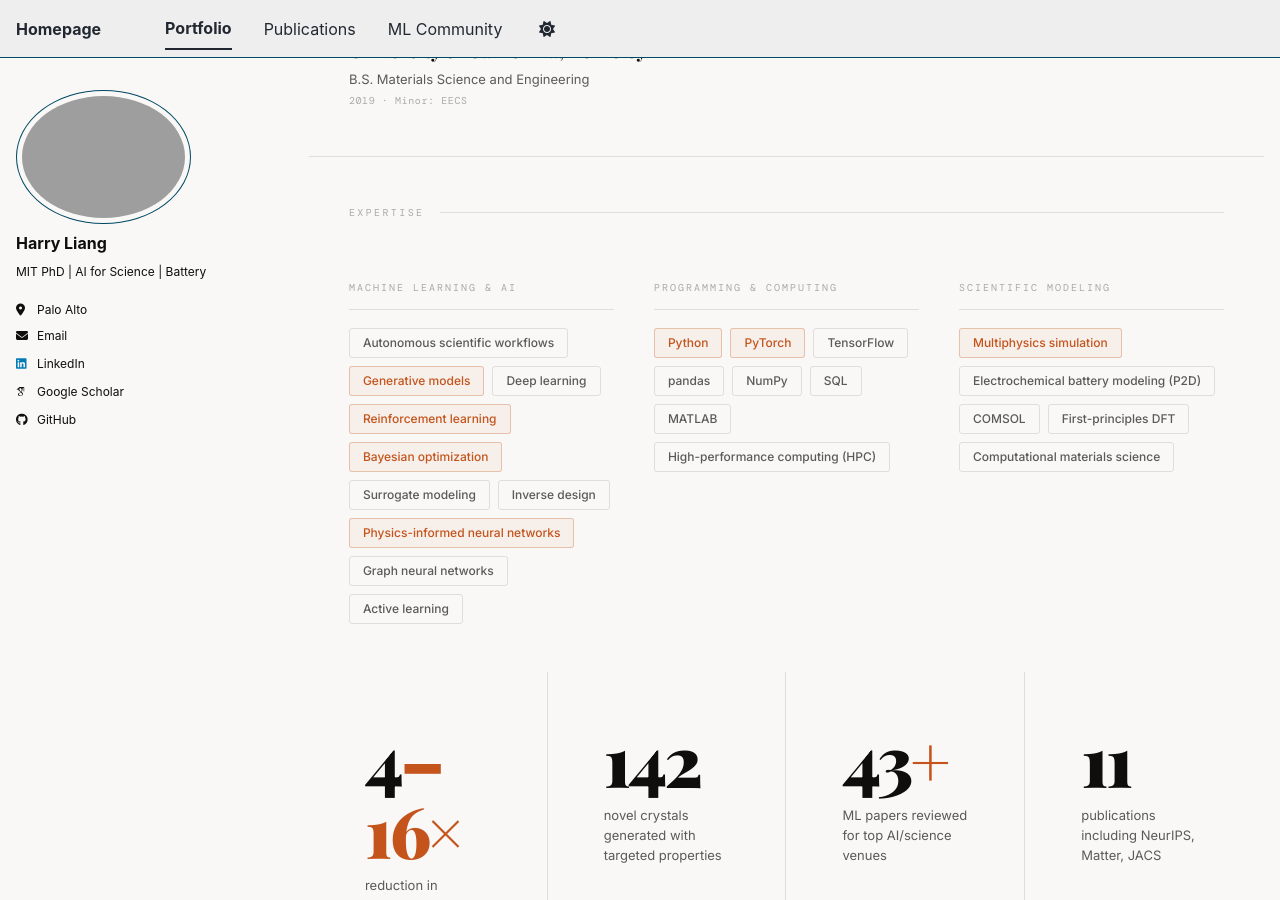
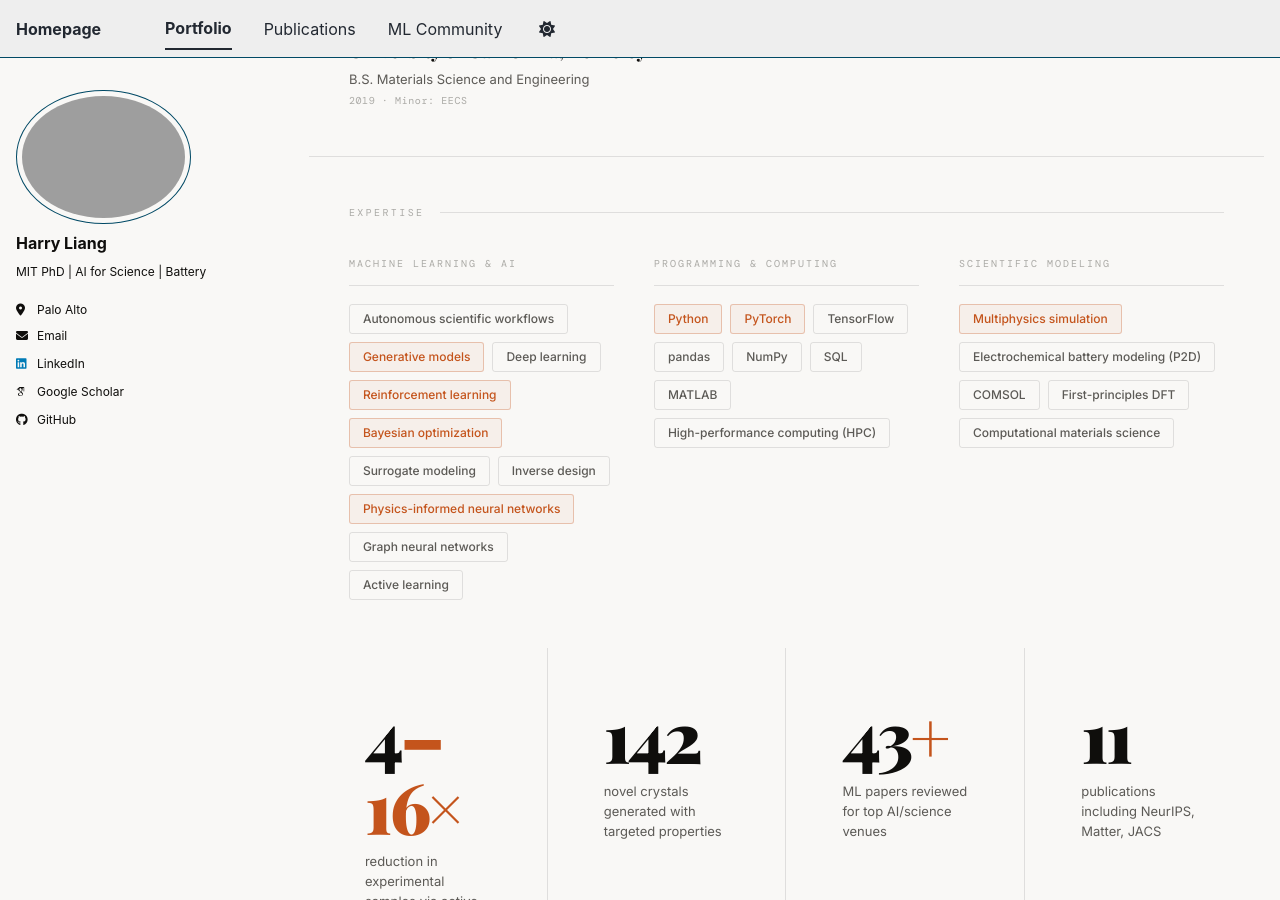
Before and after one commit to HarryQL/HarryQL.github.io, a Jekyll site: the page built from _portfolio/index.html, in a window 1280 px wide and 900 px high, scrolled down 1303 px. Built offline with Jekyll 4.4.1, drawn with Linux system fonts in a browser that asks for light colours; some web fonts are replaced; a script bundle is joined from its source files by our own code; library files that are not in the unit come from our copies.

Commit message:
Update index.html

```diff
--- a/_portfolio/index.html
+++ b/_portfolio/index.html
@@ -144,7 +144,7 @@ title: ""
     .section-label {
       font-family: 'DM Mono', monospace;
       font-size: 10px; letter-spacing: 0.24em; text-transform: uppercase;
-      color: var(--text-3); margin-bottom: 60px;
+      color: var(--text-3); margin-bottom: 36px;
       display: flex; align-items: center; gap: 16px;
     }
     .section-label::after { content: ''; flex: 1; height: 1px; background: var(--line); }
```
